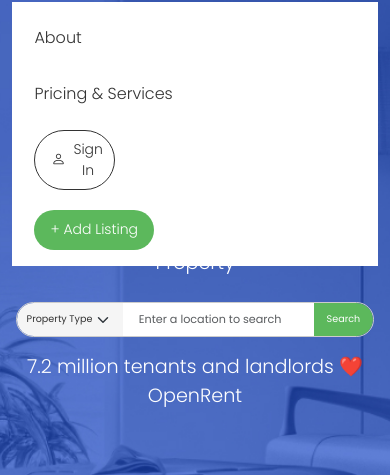
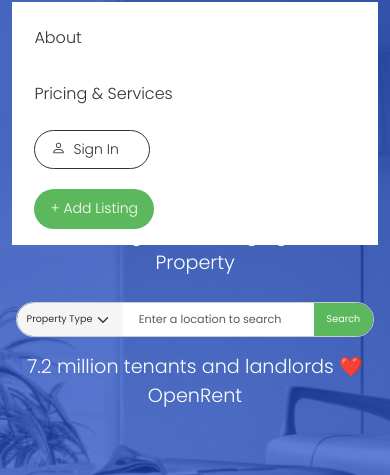
Before and after one commit to peterclerkin/openrent-ux, a plain HTML site: page index.html in a window 390 px wide. Both pictures are taken after a click on the button "Toggle navigation". Shown: the part 59-534 px from the top of the page. Drawn offline with nearby package versions, Linux system fonts and the light colour scheme.

Commit message:
Updated mobile menu 'sign-in' sizing

```diff
--- a/openrent-style.css
+++ b/openrent-style.css
@@ -176,7 +176,7 @@ a.navbar-brand img {
     font-size: 14px;
     font-weight: 300;
     border-radius: 30px;
-    width: 25%;
+    width: 116px;
     margin-bottom: 20px;
     padding: 0.5rem 1rem;
     border: 1px solid #333 !important;
```
